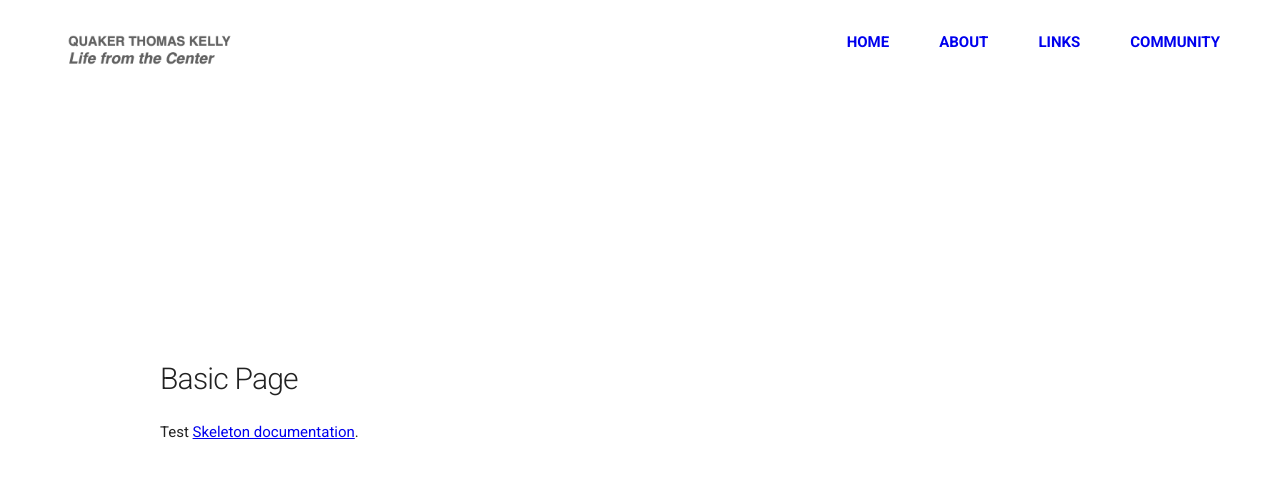
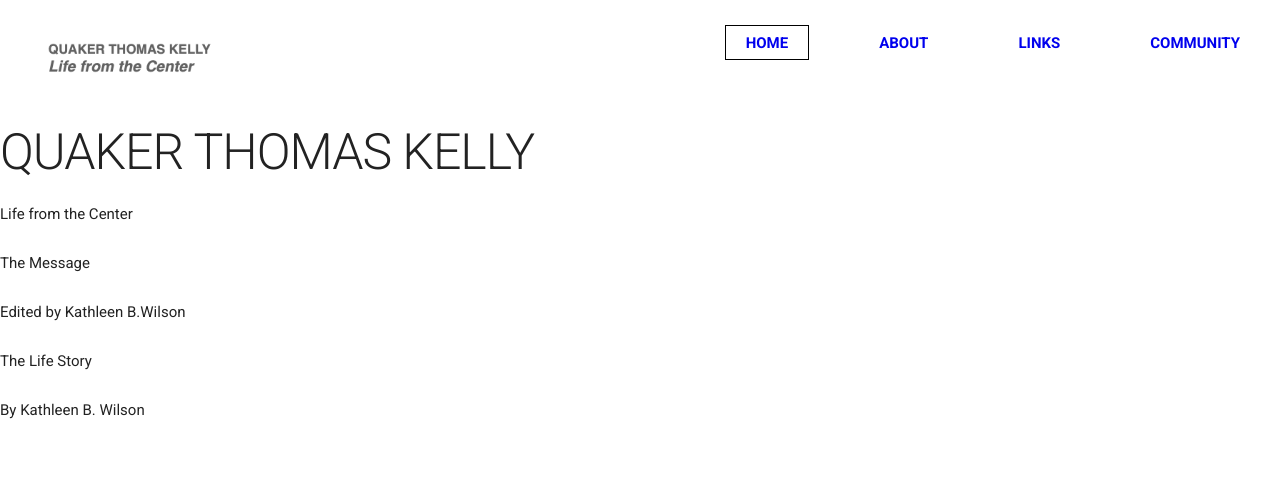
Before and after one commit to celiackelly/quaker-thomas-kelly-2025, a plain HTML site: page index.html in a window 1280 px wide. Drawn offline with Linux system fonts and the light colour scheme.

Commit message:
Home page nav and header

```diff
--- a/css/style.css
+++ b/css/style.css
@@ -1,7 +1,7 @@
 nav {
   display: flex;
   justify-content: space-between;
-  padding: 3rem 6rem;
+  padding: 3rem 2rem;
 }
 
 .site-icon {
@@ -20,6 +20,15 @@ nav li {
   font-weight: 700;
 }
 
-nav li a {
+nav a {
   text-decoration: none;
+  padding: .75rem 2rem;
 }
+/*
+nav a:active {
+  border: 1px solid black;
+} */
+
+.current {
+  border: 1px solid black;
+}
--- a/index.html
+++ b/index.html
@@ -41,14 +41,14 @@
   <body>
     <!-- Primary Page Layout
   –––––––––––––––––––––––––––––––––––––––––––––––––– -->
-    <main>
+  <header>
     <nav>
-        <a href="index.html"
-          ><img class="site-icon" src="images/site_icon.png"
-        /></a>
+      <a href="index.html">
+        <img class="site-icon" src="images/site_icon.png"/>
+      </a>
       <ul class="nav-link-container">
         <li>
-            <a href="index.html">Home</a>
+          <a href="index.html" class="current">Home</a>
         </li>
         <li>
           <a href="about.html">About</a>
@@ -61,20 +61,22 @@
         </li>
       </ul>
     </nav>
-      <div class="container">
-        <div class="row">
-          <div class="one-half column" style="margin-top: 25%">
-            <h4>Basic Page</h4>
-            <p>
-              Test
-              <a href="http://www.getskeleton.com">Skeleton documentation</a>.
-            </p>
-          </div>
-        </div>
-      </div>
+  </header>
+  <main>
+    <header>
+      <hgroup>
+        <h1>QUAKER THOMAS KELLY</h1>
+        <p>Life from the Center</p>
+        <p>The Message</p>
+        <p>Edited by Kathleen B.Wilson</p>
+        <p>The Life Story</p>
+        <p>By Kathleen B. Wilson</p>
+      </hgroup>
+    </header>
   </main>
 
     <!-- End Document
   –––––––––––––––––––––––––––––––––––––––––––––––––– -->
+  <script type="text/javascript" src="js/main.js"></script>
   </body>
 </html>
```
Also changed, not shown: js/main.js (added, +13 -0 lines). Lines whose indentation alone changed are shown as unchanged.
